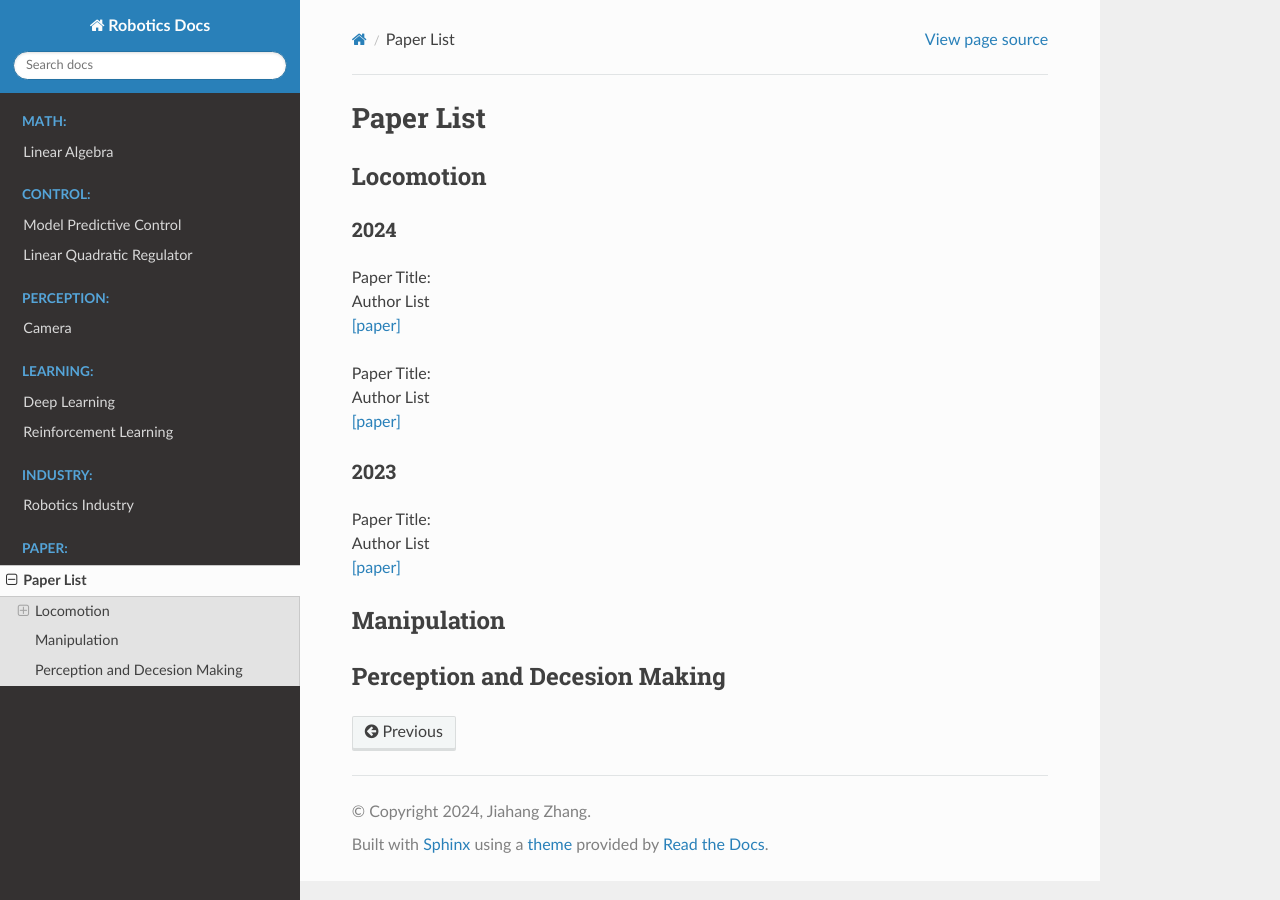
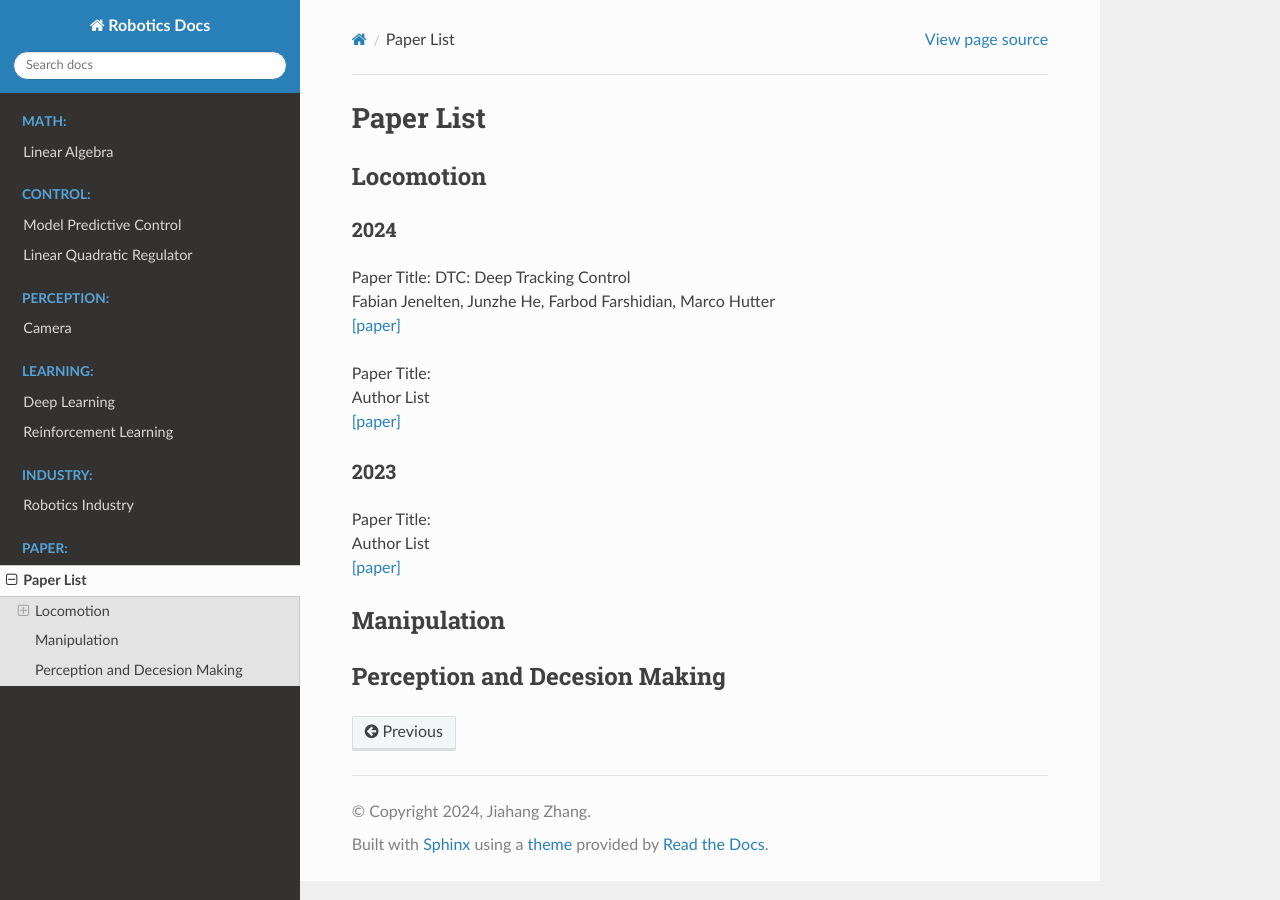
Before and after one commit to HangR00/Robotics-Docs, a Sphinx documentation site: the page built from docs/source/sections/paper/paper_list.rst, in a window 1280 px wide. Built offline with Sphinx 7.4.7 and the Read the Docs theme 3.1.0, drawn with Linux system fonts in a browser that asks for light colours.

Commit message:
Update paper_list.rst

```diff
--- a/docs/source/sections/paper/paper_list.rst
+++ b/docs/source/sections/paper/paper_list.rst
@@ -9,9 +9,9 @@ Locomotion
 2024
 **********
 
-| Paper Title:
-| Author List
-| `[paper] <https://arxiv.org>`_
+| Paper Title: DTC: Deep Tracking Control
+| Fabian Jenelten, Junzhe He, Farbod Farshidian, Marco Hutter
+| `[paper] <https://www.science.org/doi/10.1126/scirobotics.adh5401>`_
 
 | Paper Title:
 | Author List
```
